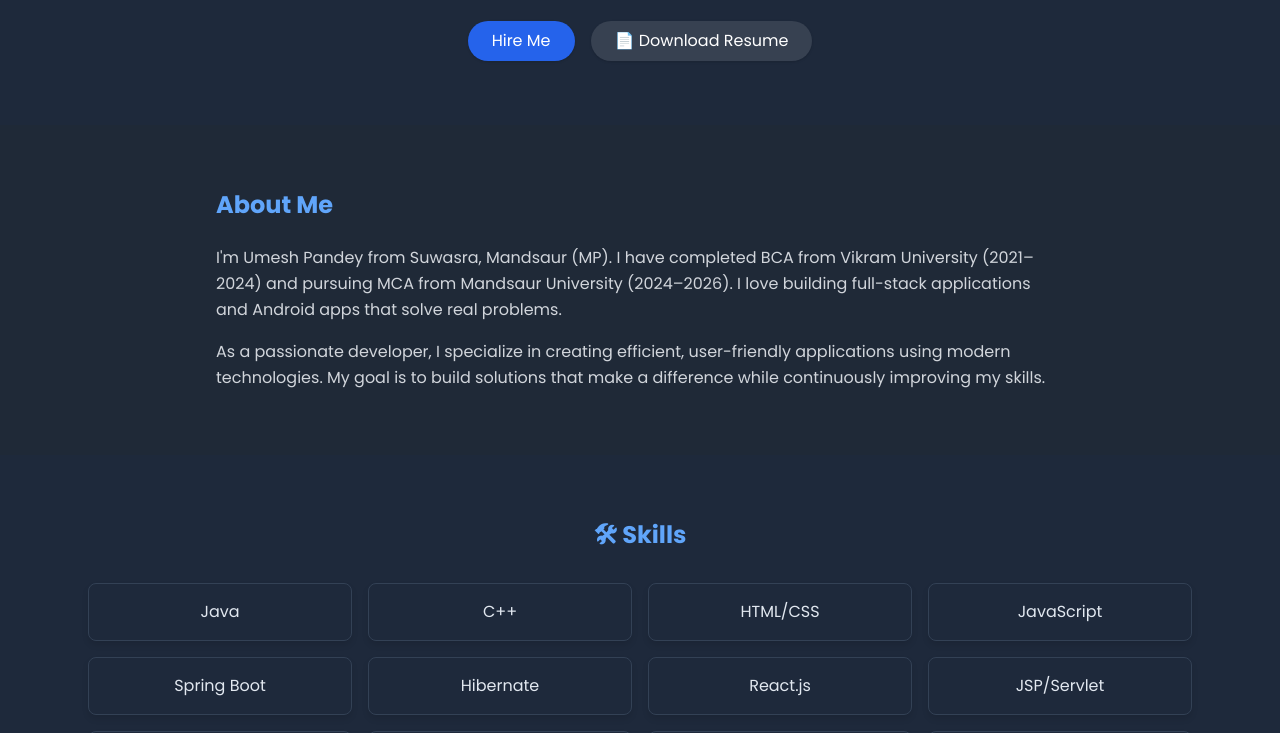
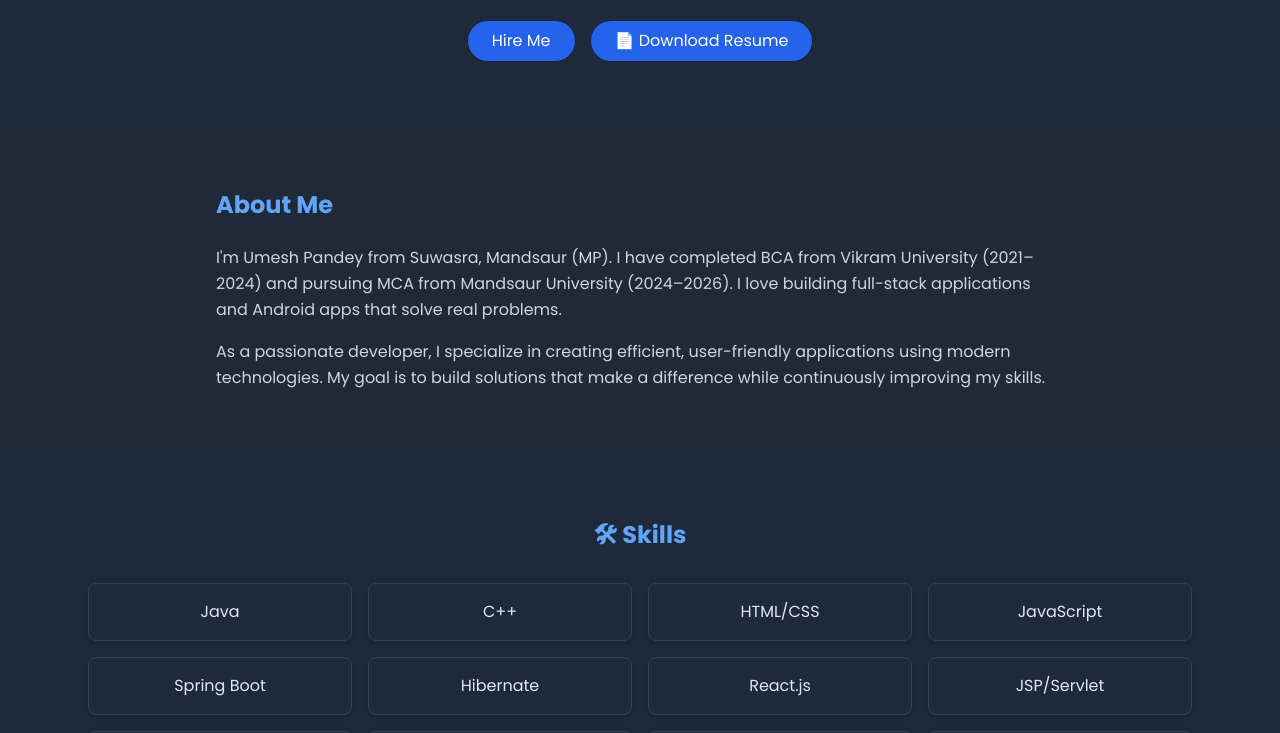
Before and after one commit to umesh6296/portfolio, a plain HTML site: page index.html in a window 1280 px wide. Shown: the part 367-1100 px from the top of the page. Drawn offline with nearby package versions, Linux system fonts and the light colour scheme.

Commit message:
Portfolio is complete

```diff
--- a/index.html
+++ b/index.html
@@ -91,9 +91,11 @@
         <a href="#contact" class="inline-block bg-blue-600 hover:bg-blue-700 text-white px-6 py-2 rounded-full shadow transition transform hover:-translate-y-1">
           Hire Me
         </a>
-        <a href="Umesh_Pandey_Resume.pdf" download class="inline-block bg-gray-700 hover:bg-gray-800 text-white px-6 py-2 rounded-full shadow transition transform hover:-translate-y-1">
-          📄 Download Resume
-        </a>
+        <a href="https://drive.google.com/file/d/17pUlTAPG_VpoxUeQvighOBii44K-ol3M/view?usp=drive_link"
+   download="Umesh_Pandey_Resume.pdf"
+   class="inline-block bg-blue-600 text-white px-6 py-2 rounded-full shadow hover:bg-blue-700 transition">
+   📄 Download Resume
+</a>
       </div>
     </div>
   </section>
```
